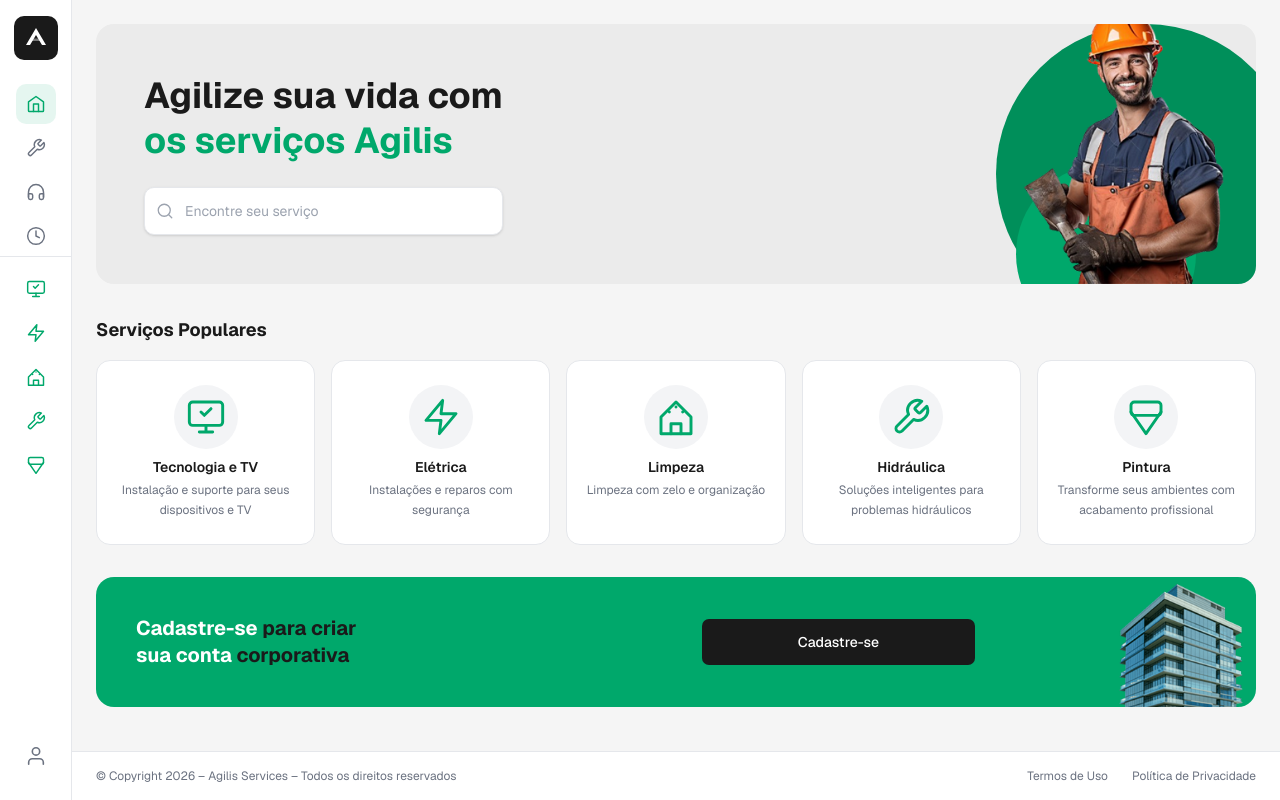
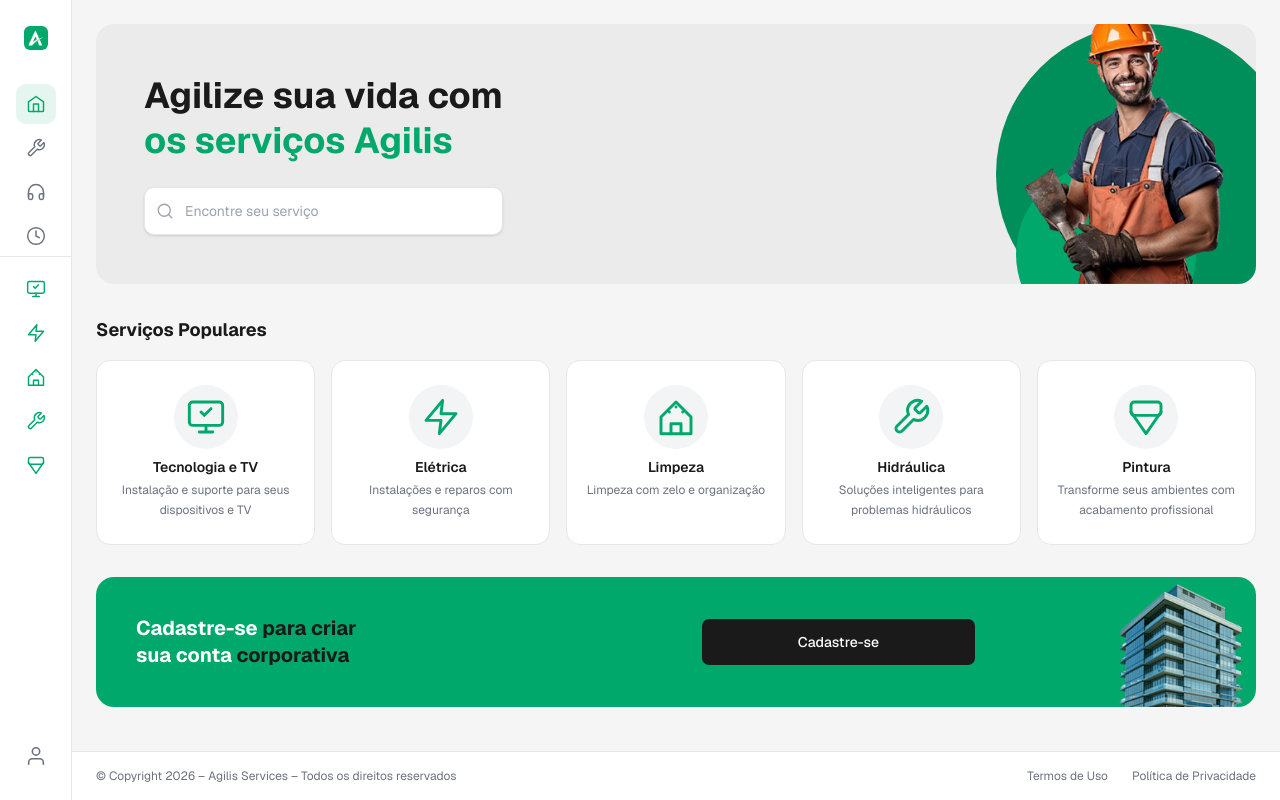
Before and after one commit to FelipeBarboz/Agilis-front-end, a Next.js app: page /home in a window 1280 px wide. Built offline with nearby package versions, Linux system fonts and the light colour scheme.

Commit message:
Home e Side-bar estilizadas

```diff
--- a/src/app/(pages)/home/_components/corporate-banner.tsx
+++ b/src/app/(pages)/home/_components/corporate-banner.tsx
@@ -4,10 +4,10 @@ import { Button } from "@/components/ui/button";
 
 export function CorporateBanner() {
   return (
-    <div className="relative flex min-h-[130px] items-center overflow-hidden rounded-2xl bg-[#00A86B] px-10">
+    <div className="relative flex min-h-32.5 items-center overflow-hidden rounded-2xl bg-[#00A86B] px-10">
 
       {/* Text */}
-      <p className="z-10 max-w-[280px] text-xl leading-snug font-bold text-[#1A1A1A]">
+      <p className="z-10 max-w-70 text-xl leading-snug font-bold text-[#1A1A1A]">
         <span className="text-white">Cadastre-se </span>
         para criar
         <br />
@@ -16,17 +16,17 @@ export function CorporateBanner() {
       </p>
 
       {/* CTA button */}
-      <Button asChild variant="primary" size="lg" className="z-10 ml-auto mr-[240px]">
+      <Button asChild variant="primary" size="lg" className="z-10 ml-auto mr-60">
         <Link href="/register/corporate">Cadastre-se</Link>
       </Button>
 
       {/* Building illustration */}
-      <div className="absolute right-0 bottom-0 h-full w-[220px] opacity-90">
+      <div className="absolute right-0 bottom-0 h-full w-55 opacity-90">
         <Image
           src="/img/img-predio.png"
           alt=""
           fill
-          className="object-contain object-right-bottom"
+          className="object-contain object-bottom-right"
           aria-hidden="true"
         />
       </div>
--- a/src/app/(pages)/home/_components/hero-section.tsx
+++ b/src/app/(pages)/home/_components/hero-section.tsx
@@ -3,10 +3,10 @@ import { SearchBar } from "./search-bar";
 
 export function HeroSection() {
   return (
-    <div className="relative flex min-h-[260px] items-center justify-between overflow-hidden rounded-2xl bg-[#EBEBEB] px-12 py-10">
+    <div className="relative flex min-h-65 items-center justify-between overflow-hidden rounded-2xl bg-[#EBEBEB] px-12 py-10">
 
       {/* LEFT */}
-      <div className="z-10 max-w-[520px]">
+      <div className="z-10 max-w-130">
         <h1 className="text-4xl font-bold leading-tight text-[#1A1A1A]">
           Agilize sua vida com
           <br />
@@ -21,13 +21,13 @@ export function HeroSection() {
       <div className="pointer-events-none absolute right-0 bottom-0 flex items-end justify-end">
 
         {/* círculo grande */}
-        <div className="absolute right-[-40px] bottom-[-40px] h-[300px] w-[300px] rounded-full bg-[#008F5A]" />
+        <div className="absolute -right-10 -bottom-10 h-75 w-75 rounded-full bg-[#008F5A]" />
 
         {/* círculo menor */}
-        <div className="absolute right-[60px] bottom-[-60px] h-[180px] w-[180px] rounded-full bg-[#00A86B]" />
+        <div className="absolute right-15 -bottom-15 h-45 w-45 rounded-full bg-[#00A86B]" />
 
         {/* imagem */}
-        <div className="relative z-10 h-[300px] w-[260px]">
+        <div className="relative z-10 h-75 w-65">
           <Image
             src="/img/img-agilizador.png"
             alt="Profissional Agilis"
--- a/src/app/(pages)/home/_components/search-bar.tsx
+++ b/src/app/(pages)/home/_components/search-bar.tsx
@@ -15,7 +15,7 @@ export function SearchBar() {
   }
 
   return (
-    <div className="mt-6 w-full max-w-[500px]">
+    <div className="mt-6 w-full max-w-125">
       <form onSubmit={handleSearch}>
         <Input
           type="search"
--- a/src/app/page.tsx
+++ b/src/app/page.tsx
@@ -2,7 +2,7 @@ import Link from "next/link";
 
 export default function HomePage() {
   return (
-    <main className="flex min-h-screen flex-col items-center justify-center bg-gradient-to-b from-[#2e026d] to-[#15162c] text-white">
+    <main className="flex min-h-screen flex-col items-center justify-center bg-linear-to-b from-[#2e026d] to-[#15162c] text-white">
       <div className="container flex flex-col items-center justify-center gap-12 px-4 py-16">
         <h1 className="text-5xl font-extrabold tracking-tight text-white sm:text-[5rem]">
           Create <span className="text-[hsl(280,100%,70%)]">T3</span> App
--- a/src/components/ui/icons.tsx
+++ b/src/components/ui/icons.tsx
@@ -1,6 +1,13 @@
 import { type SVGProps } from "react";
+import type React from "react";
 
 type IconProps = SVGProps<SVGSVGElement> & { size?: number };
+
+type LogoProps = {
+  size?: number;
+  style?: React.CSSProperties;
+  className?: string;
+};
 
 const defaultProps = (size: number): SVGProps<SVGSVGElement> => ({
   width: size,
@@ -89,15 +96,32 @@ export const IconUser = ({ size = 22, ...props }: IconProps) => (
   </svg>
 );
 
-export const IconLogo = ({ size = 22, ...props }: IconProps) => (
-  <svg
-    width={size}
-    height={size}
-    viewBox="0 0 24 24"
-    fill="currentColor"
-    {...props}
+export const IconLogo = ({ size = 22, style, className }: LogoProps) => (
+  <span
+    className={className}
+    style={{
+      display: "inline-flex",
+      width: size,
+      height: size,
+      alignItems: "center",
+      justifyContent: "center",
+      backgroundColor: "#00A86B",
+      borderRadius: 6,
+      overflow: "hidden",
+      padding: 4,
+      ...style,
+    }}
   >
-    <path d="M12 2L2 19h4l6-10 6 10h4L12 2z" />
-    <path d="M7.5 15h9l-1.5-2.5h-6L7.5 15z" opacity="0.4" />
-  </svg>
+    <img
+      src="/img/side-bar-logo.png"
+      alt="Agilis"
+      width={size}
+      height={size}
+      style={{
+        width: "100%",
+        height: "100%",
+        objectFit: "contain",
+      }}
+    />
+  </span>
 );
--- a/src/components/ui/sidebar.tsx
+++ b/src/components/ui/sidebar.tsx
@@ -35,7 +35,7 @@ const SidebarRoot = forwardRef<HTMLElement, SidebarProps>(
   ({ className = "", children, ...props }, ref) => (
     <aside
       ref={ref}
-      className={`flex h-screen w-[72px] flex-col items-center border-r border-[#E5E7EB] bg-white py-4 ${className}`}
+      className={`flex h-screen w-18 flex-col items-center border-r border-[#E5E7EB] bg-white py-4 ${className}`}
       {...props}
     >
       {children}
@@ -47,7 +47,7 @@ SidebarRoot.displayName = "Sidebar";
 const SidebarLogo = ({ href = "/", children }: SidebarLogoProps) => (
   <Link
     href={href}
-    className="mb-4 flex h-11 w-11 items-center justify-center rounded-lg bg-[#1A1A1A] text-white"
+    className="mb-4 flex h-11 w-11 items-center justify-center rounded-lg] text-white"
   >
     {children}
   </Link>
--- a/src/styles/globals.css
+++ b/src/styles/globals.css
@@ -1,8 +1,6 @@
 @import "tailwindcss";
 @import "tw-animate-css";
 @import "shadcn/tailwind.css";
-
-@custom-variant dark (&:is(.dark *));
 
 @theme {
   --font-sans: var(--font-geist-sans), ui-sans-serif, system-ui, sans-serif,
```
Also changed, not shown: public/img/side-bar-logo.png (added).
